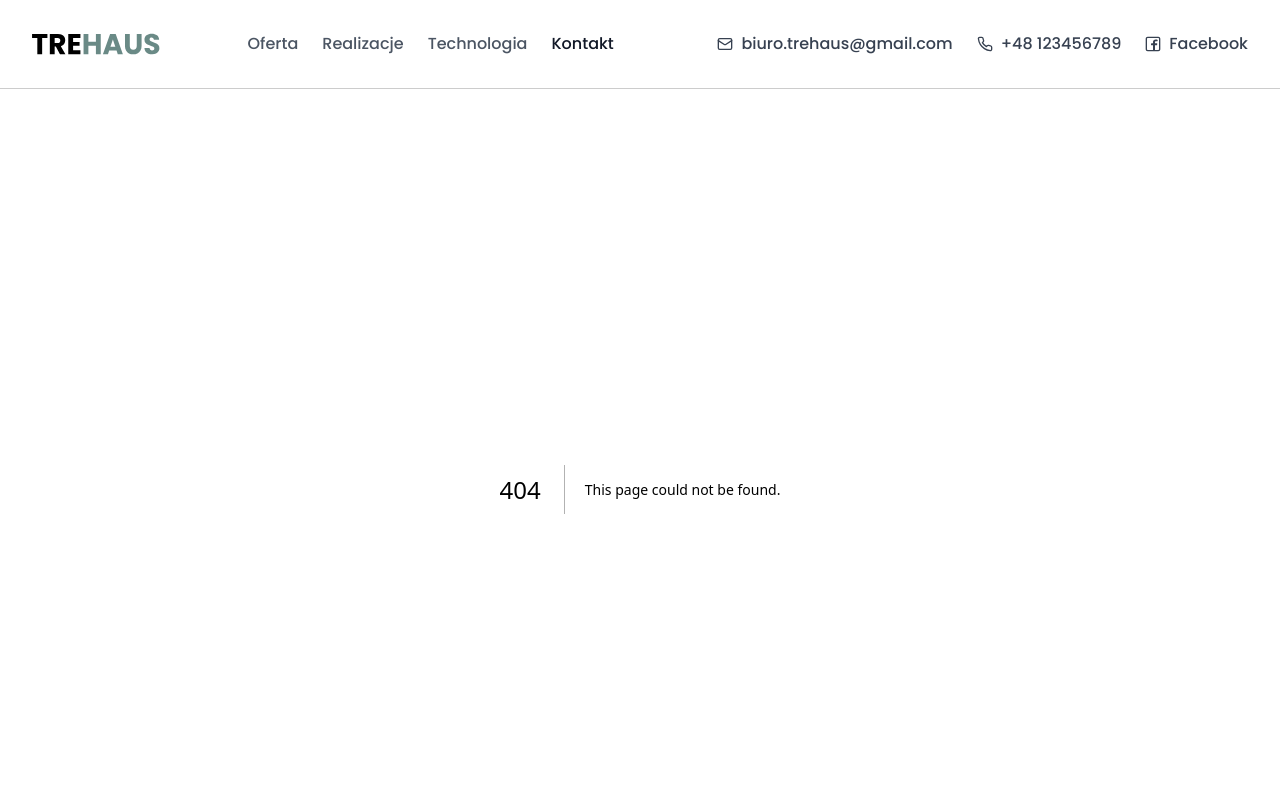
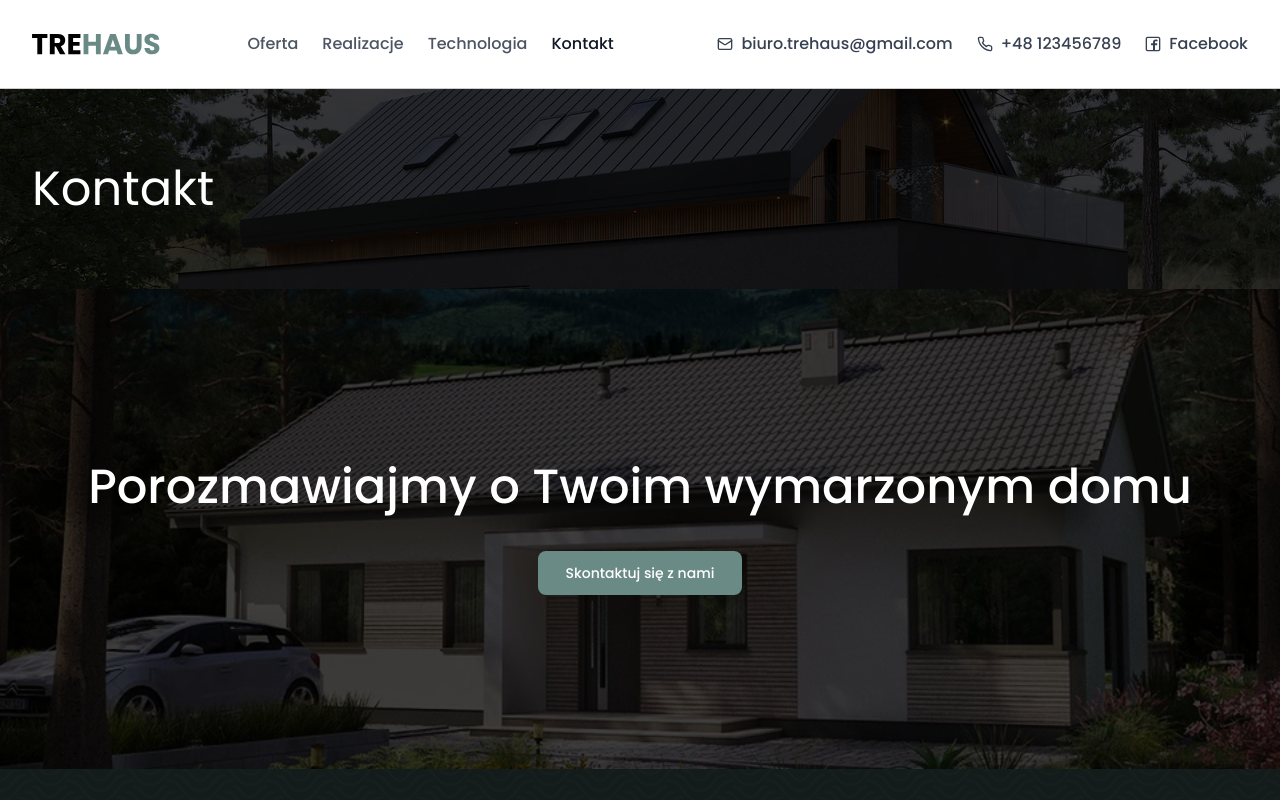
Before and after one commit to MikiLewy/Trehaus, a Next.js app: page /kontakt in a window 1280 px wide. Before the commit this address had no page. Shown: the top 800 px of the page. Built offline with nearby package versions, Linux system fonts and the light colour scheme.

Commit message:
feat: created contact page

```diff
--- /dev/null
+++ b/app/kontakt/page.tsx
@@ -0,0 +1,11 @@
+import PageHeader from '@/components/atoms/page-header/page-header';
+
+const Contact = () => {
+  return (
+    <main>
+      <PageHeader>Kontakt</PageHeader>
+    </main>
+  );
+};
+
+export default Contact;
```
